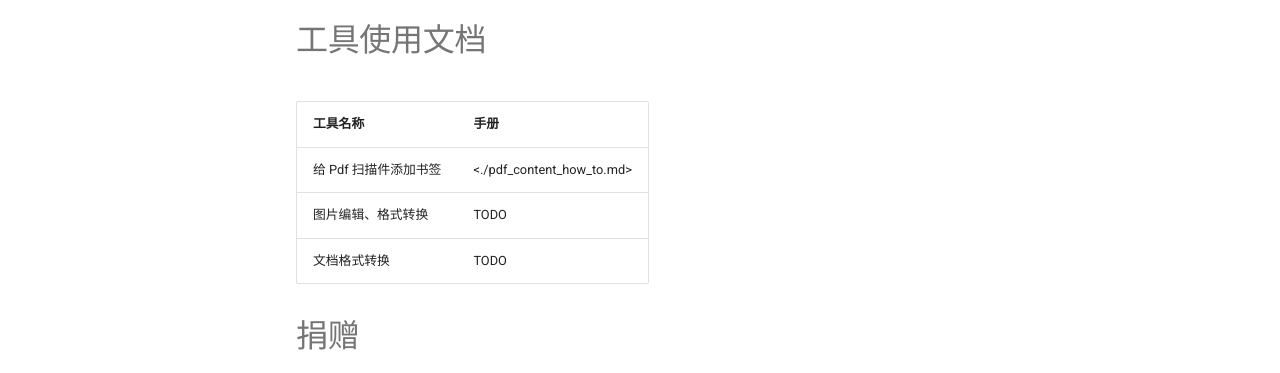
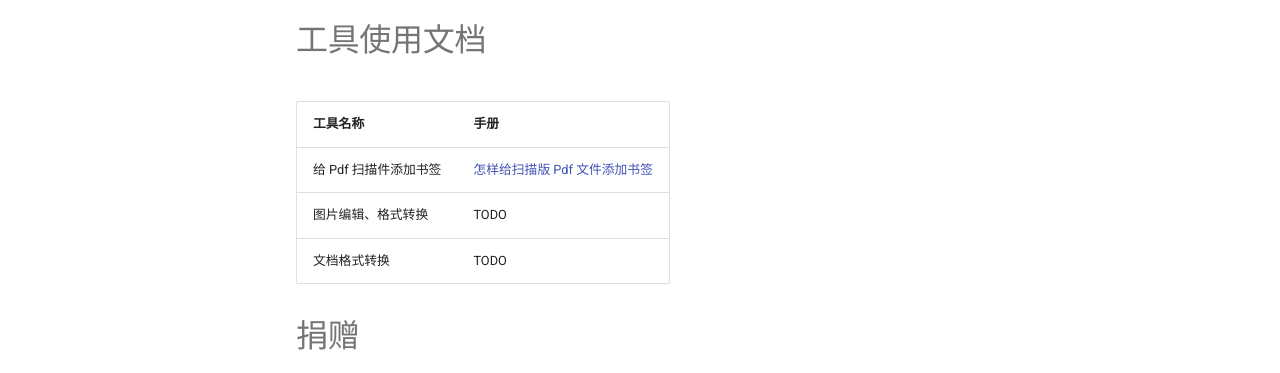
Before and after one commit to mngb/remegame.site, an MkDocs documentation site: the page built from docs/index.md, in a window 1280 px wide and 1027 px high. Shown: the part 283-656 px from the top of the window. Built offline with MkDocs 1.6.1 and Material for MkDocs 9.7.7, drawn with Linux system fonts in a browser that asks for light colours.

```diff
--- a/docs/index.md
+++ b/docs/index.md
@@ -8,11 +8,11 @@
 
 # 工具使用文档
 
-| 工具名称      | 手册                      |
-|------------- |------------------------- |
-| 给 Pdf 扫描件添加书签 | <./pdf_content_how_to.md> |
-| 图片编辑、格式转换 | TODO                      |
-| 文档格式转换  | TODO                      |
+| 工具名称      | 手册                                       |
+|------------- |------------------------------------------ |
+| 给 Pdf 扫描件添加书签 | [怎样给扫描版 Pdf 文件添加书签](pdf_content_how_to.md) |
+| 图片编辑、格式转换 | TODO                                       |
+| 文档格式转换  | TODO                                       |
 
 
 # 捐赠
```
Also changed, not shown: 1 other file.
